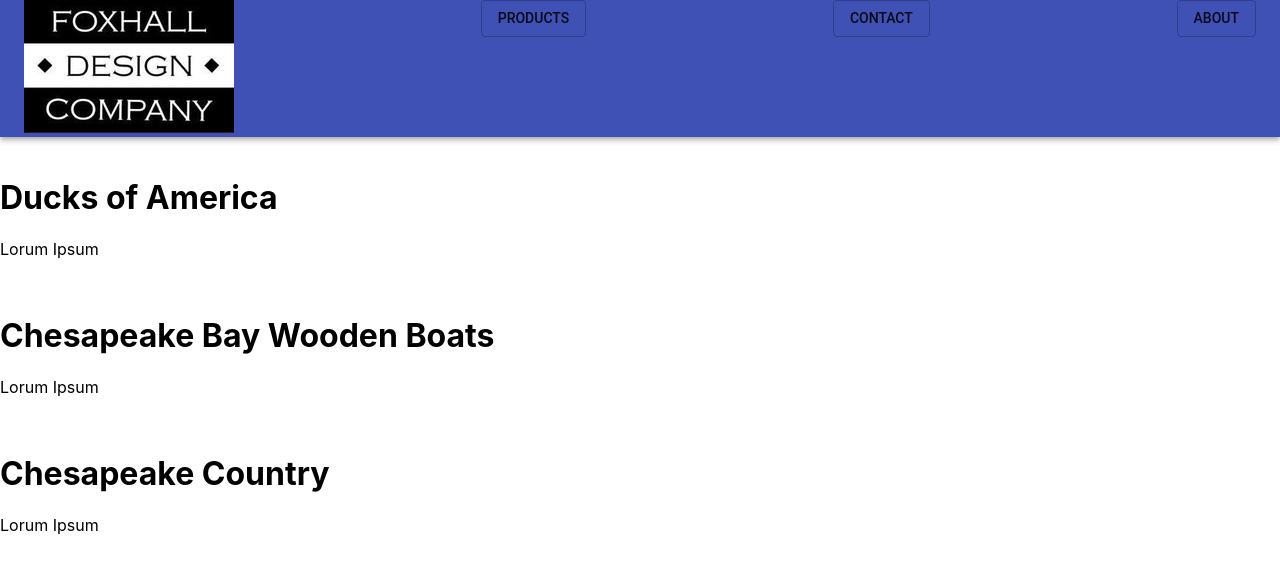
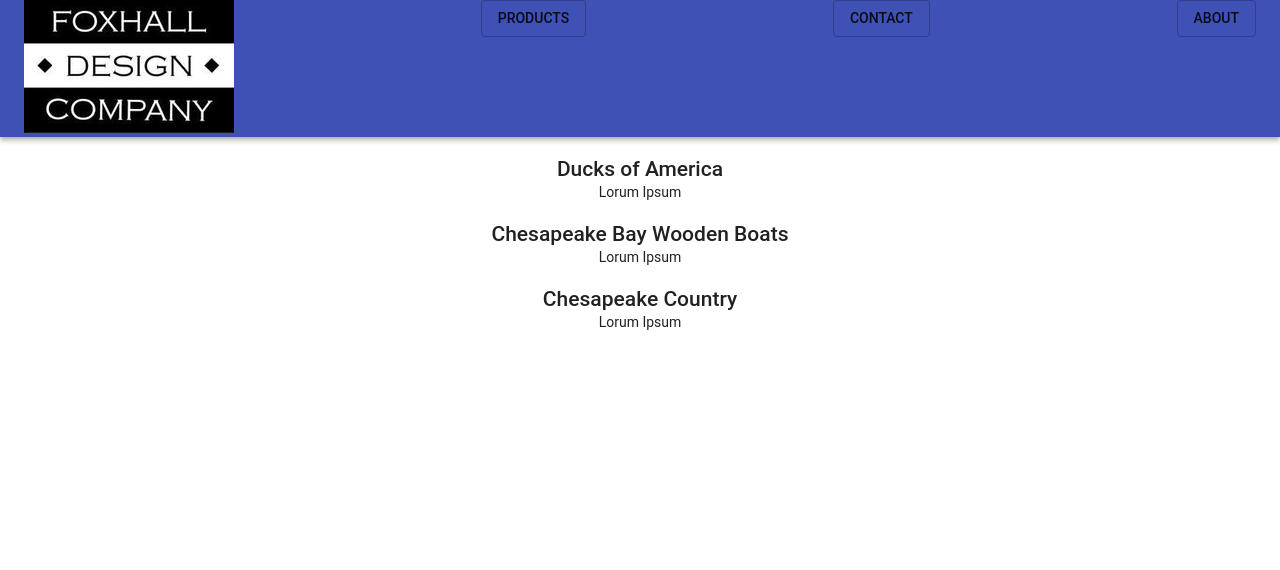
Before and after one commit to SuttonAshby/foxhallDesignCompany, a React (Create React App) app: page / in a window 1280 px wide. Shown: the top 570 px of the page. Built offline with nearby package versions, Linux system fonts and the light colour scheme.

Commit message:
updated ProductSplash.js

```diff
--- a/src/ProductSplash.js
+++ b/src/ProductSplash.js
@@ -1,4 +1,5 @@
 import React from 'react';
+import Typography from '@material-ui/core/Typography';
 
 const ProductSplash = (props) => {
     return (
@@ -6,9 +7,16 @@ const ProductSplash = (props) => {
             className="splash"
             key={props.key}
             id={props.id}>
-        <img src={props.image} />
-        <h1 className="productLine">{props.title}</h1>
-        <p>{props.blurb}</p>
+        <img
+            align="center"
+            src={props.image} />
+        <Typography
+            variant="title"
+            align="center"
+            className="productLine">{props.title}</Typography>
+        <Typography
+            variant="body1"
+            align="center">{props.blurb}</Typography>
         </div>
 
     )
```
Also changed, not shown: src/ProductBoats.js (deleted), src/ProductChesapeake.js (deleted), src/ProductDucks.js (deleted), src/pages/ProductBoats.js (added), src/pages/ProductChesapeake.js (added), src/pages/ProductDucks.js (added).
